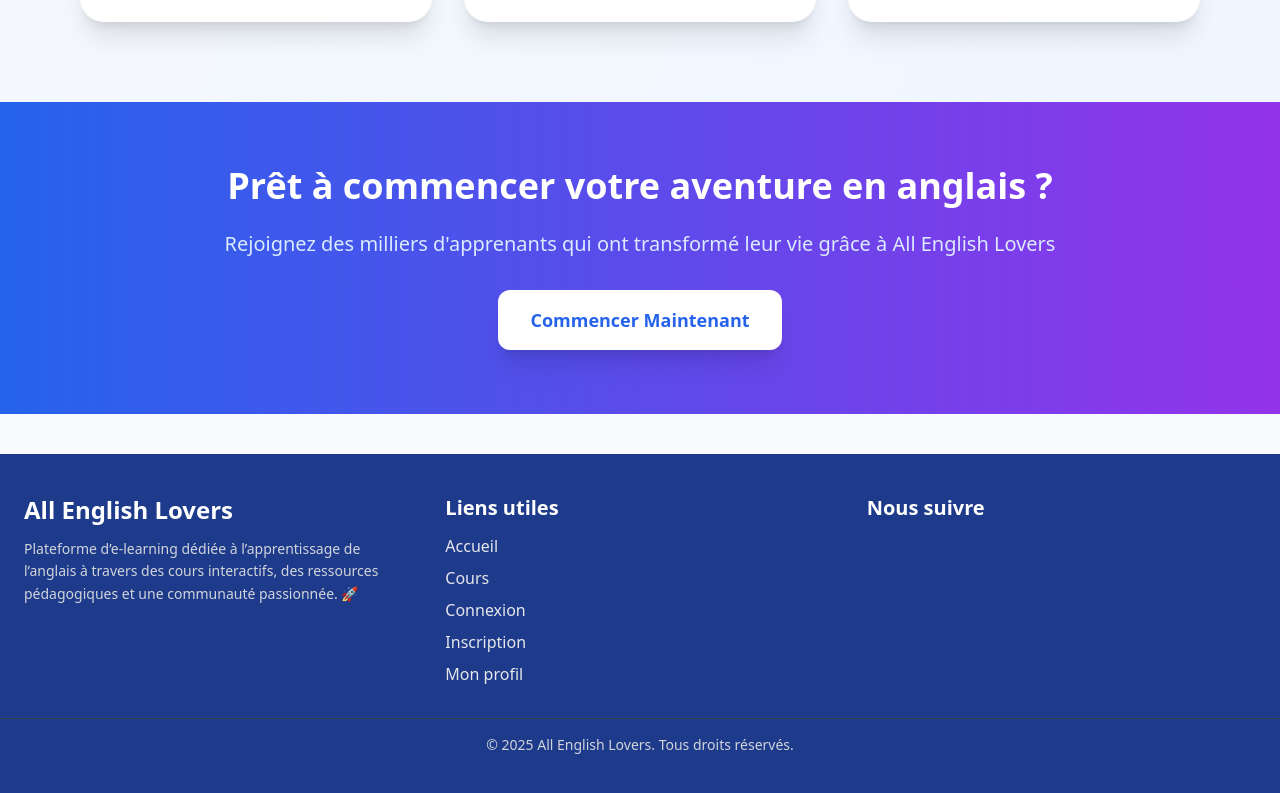
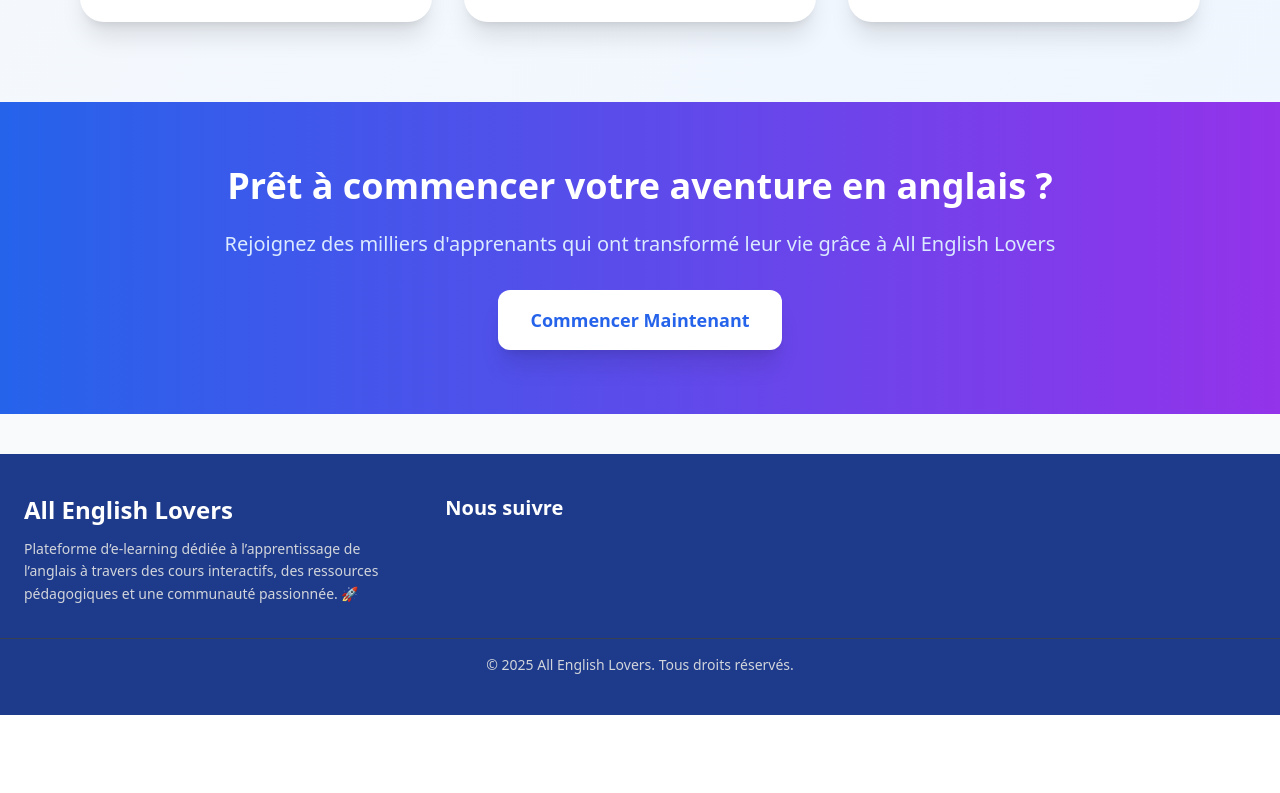
Before and after one commit to yafisco/all-english, a React (Vite) app: page /about in a window 1280 px wide. Shown: the part 2514-3307 px from the top of the page. After the commit the page ends 3229 px from the top, so only its background shows below. Built offline with nearby package versions, Linux system fonts and the light colour scheme; no server answers.

Commit message:
Mise à jour du composant footer

```diff
--- a/src/components/footer.tsx
+++ b/src/components/footer.tsx
@@ -10,18 +10,6 @@ export default function Footer() {
             des cours interactifs, des ressources pédagogiques et une communauté
             passionnée. 🚀
           </p>
-        </div>
-
-        {/* Colonne 2 — Liens rapides */}
-        <div>
-          <h3 className="text-xl font-semibold mb-3">Liens utiles</h3>
-          <ul className="space-y-2 text-gray-200">
-            <li><a href="/" className="hover:underline">Accueil</a></li>
-            <li><a href="/courses" className="hover:underline">Cours</a></li>
-            <li><a href="/auth/signin" className="hover:underline">Connexion</a></li>
-            <li><a href="/auth/signup" className="hover:underline">Inscription</a></li>
-            <li><a href="/profile" className="hover:underline">Mon profil</a></li>
-          </ul>
         </div>
 
         {/* Colonne 3 — Réseaux sociaux */}
```
